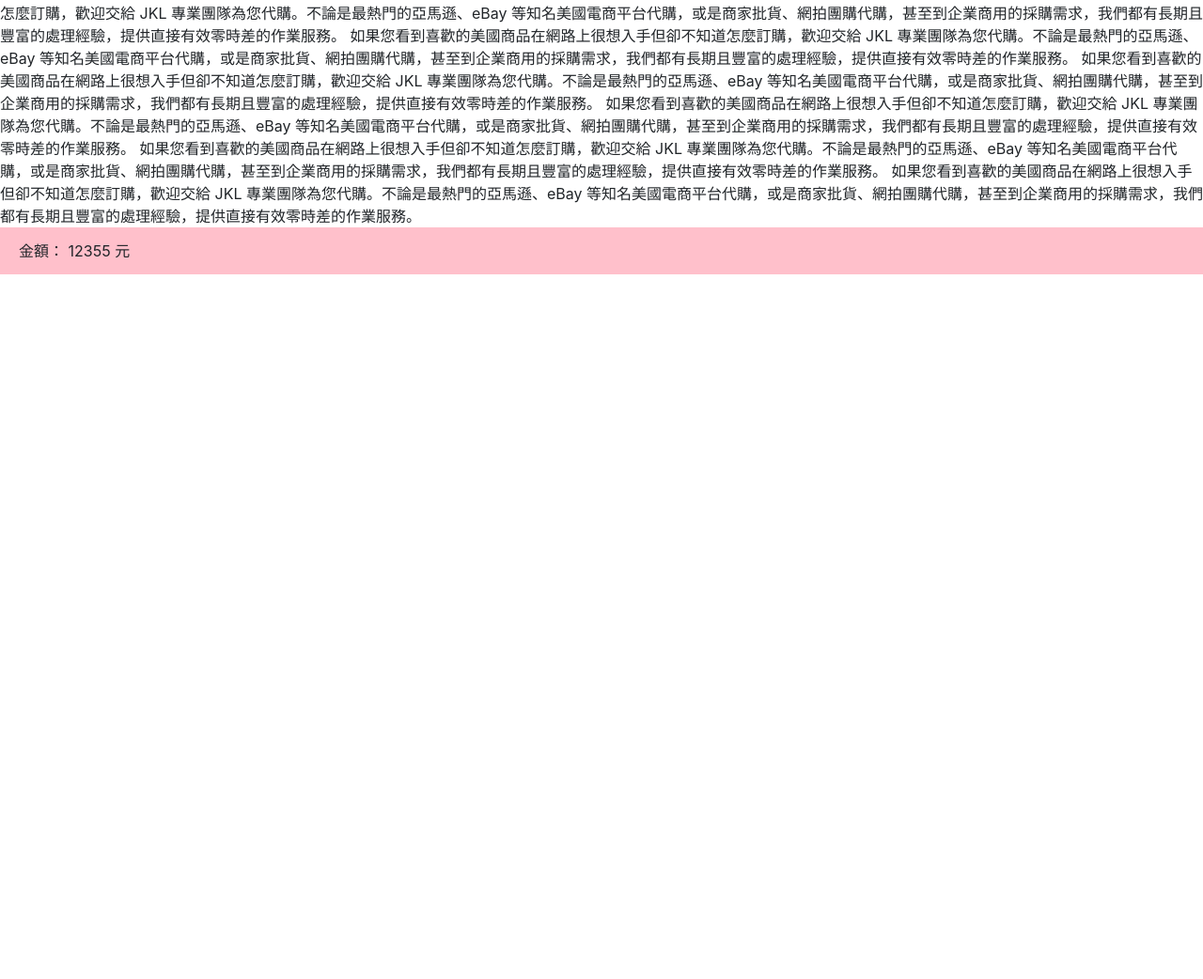
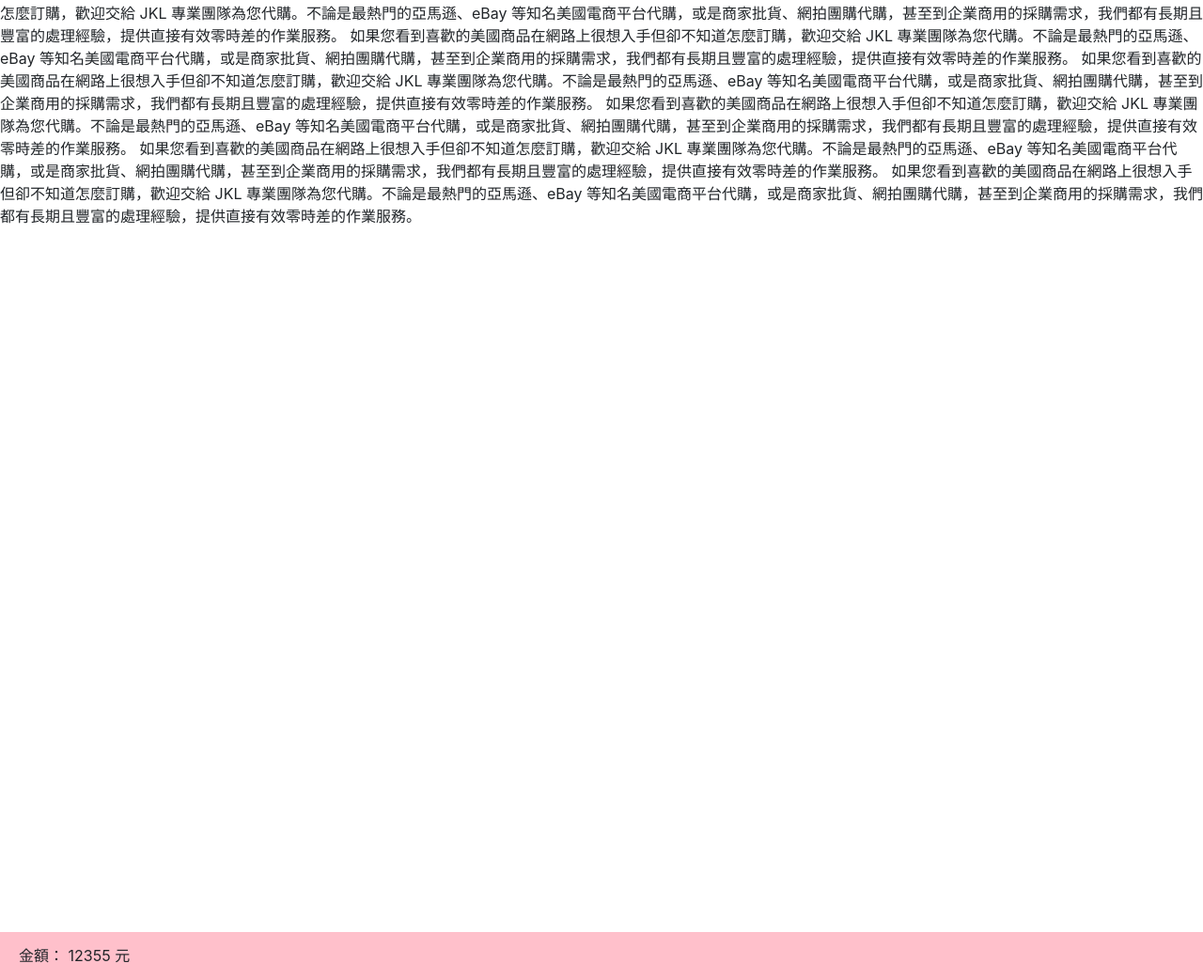
Before and after one commit to shirlinlee/JKL, a plain HTML site: page test.html in a window 1280 px wide. Shown: the part 1198-2240 px from the top of the page at 94% size. Before the commit the page ends 1490 px from the top, so only its background shows below. Drawn offline with Linux system fonts and the light colour scheme.

Commit message:
[upadte]

```diff
--- a/test.html
+++ b/test.html
@@ -16,8 +16,9 @@
             height: 50px;
             background: pink;
             width: 100%;
-            bottom:0;
+            top:100vh;
             left: 0;
+            margin-top: -50px;
             line-height: 50px;
             padding: 0 20px;
         }
```
